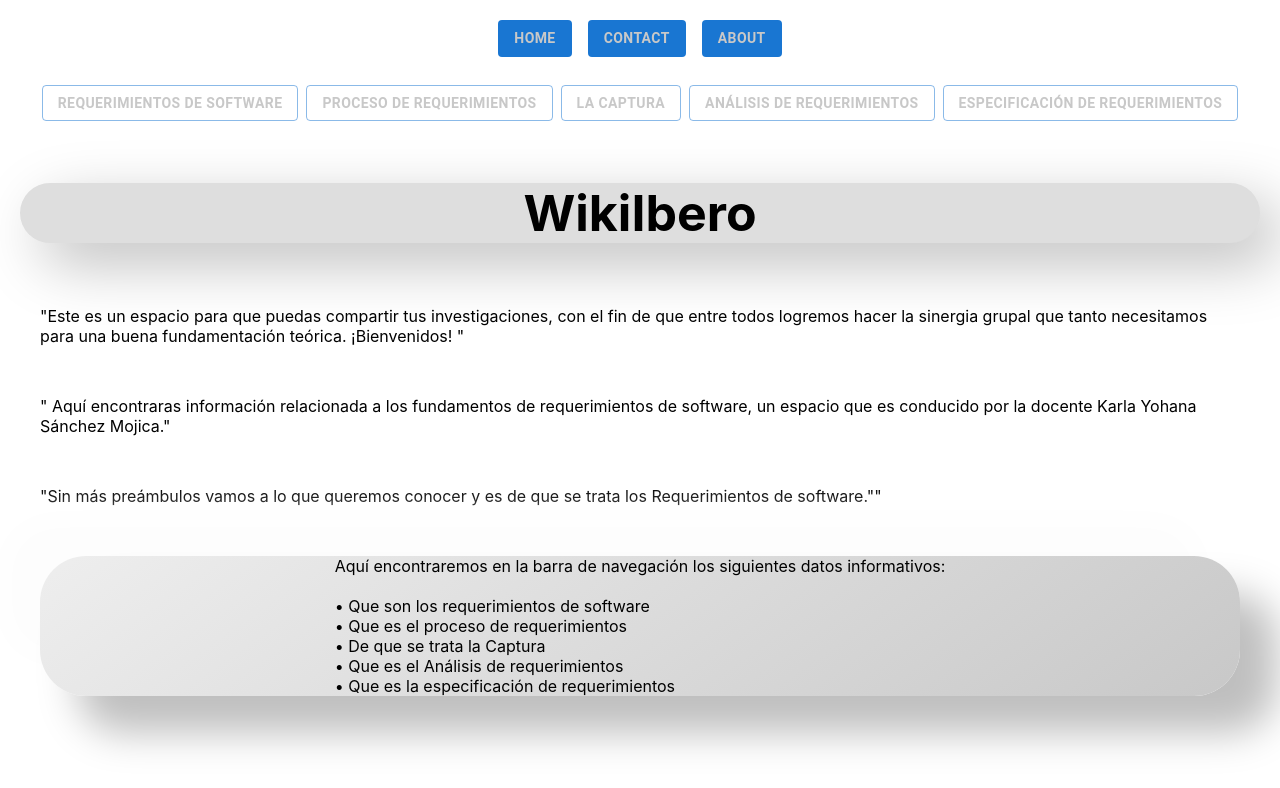
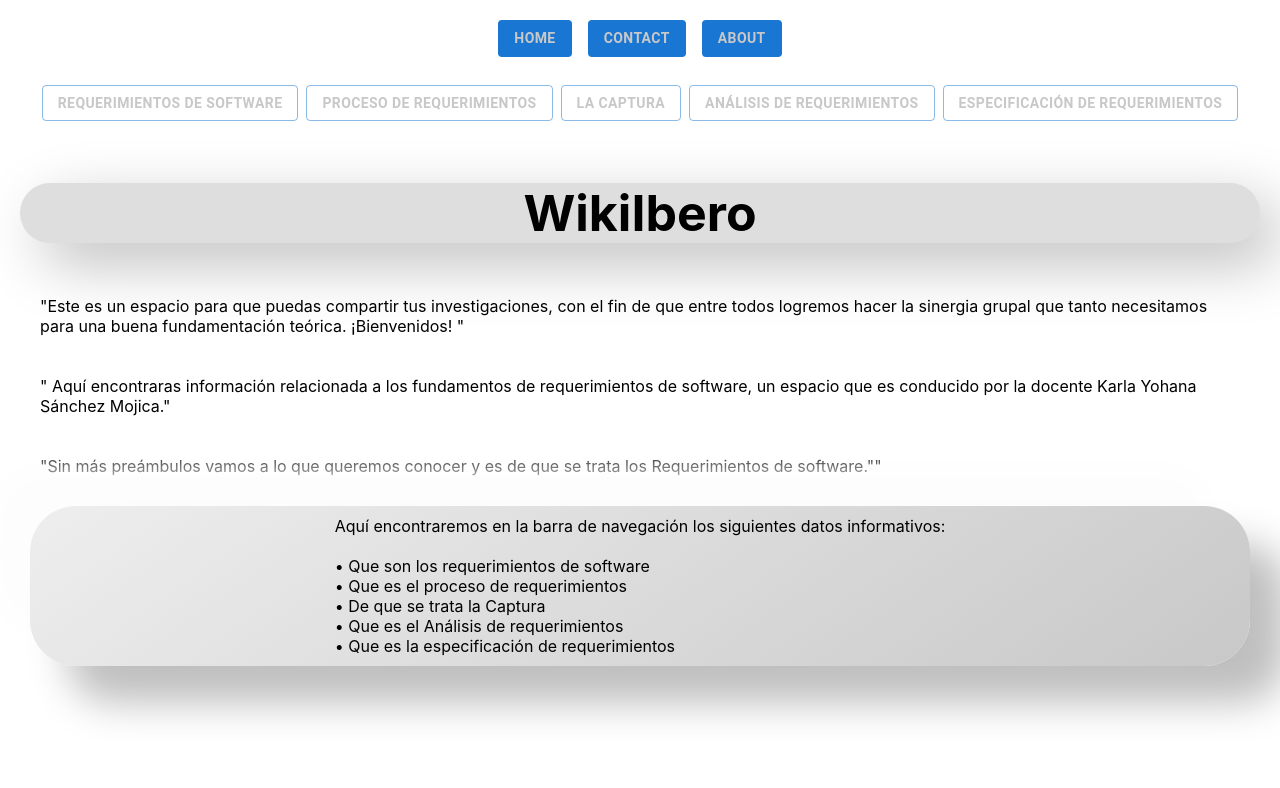
Before and after one commit to MiltonRiscanevo/wikiiberoproyect, a React (Create React App) app: page / in a window 1280 px wide. Shown: the top 788 px of the page. Built offline with nearby package versions, Linux system fonts and the light colour scheme.

Commit message:
estilizando parrafos

```diff
--- a/src/App.css
+++ b/src/App.css
@@ -40,7 +40,18 @@
              -20px -20px 60px #ffffff;
 }
 p{
-  margin: 30px 20px 20px 20px ;
+  margin: 10px;
+  padding: 10px 10px 10px 10px;
+}
+
+h2{
+  margin: 30px 10px 10px 10px;
+  padding: 10px 10px 10px 10px;
+}
+
+h3{
+  margin: 30px 10px 10px 10px;
+  padding: 10px 10px 10px 10px;
 }
 
 .description{
```
